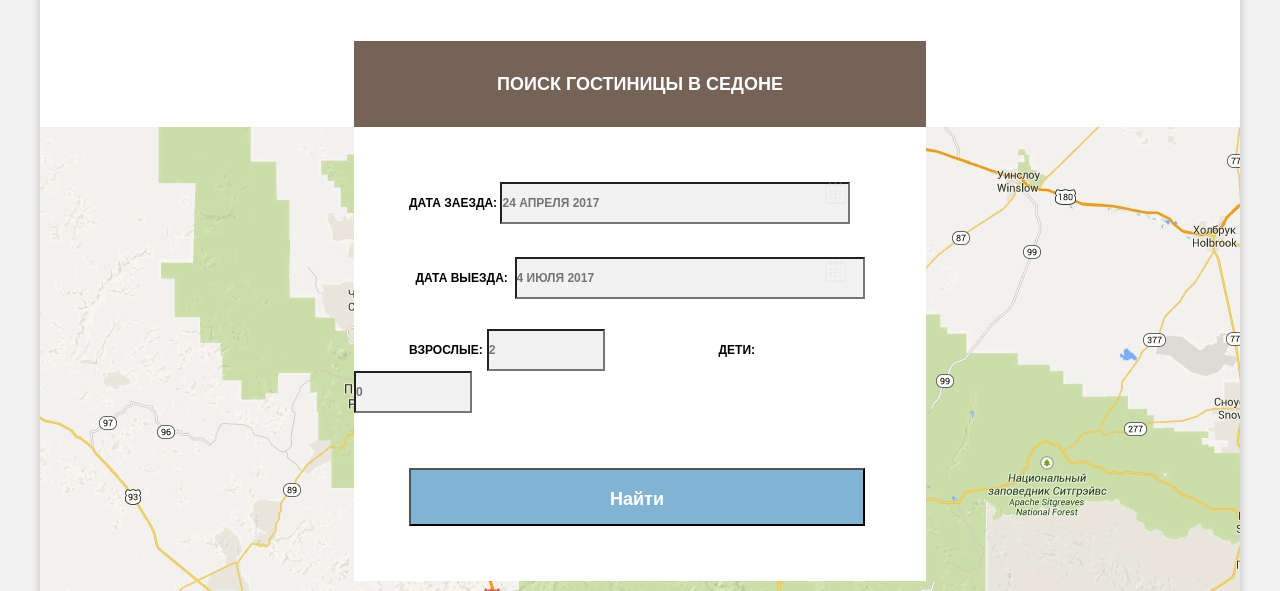
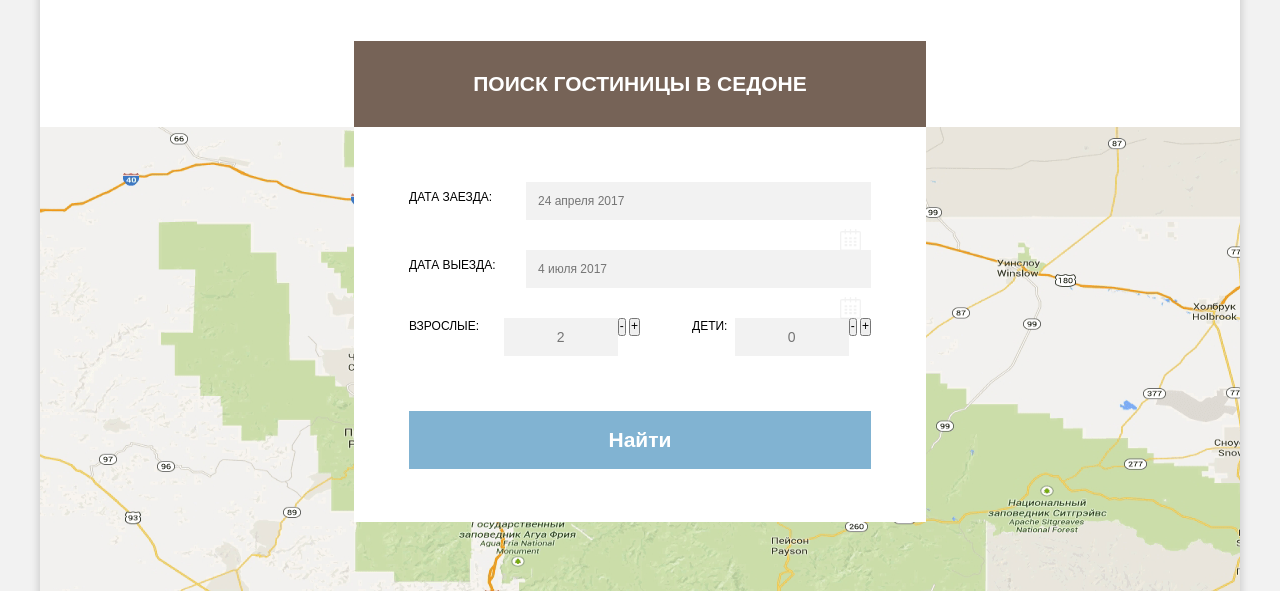
Before and after one commit to Nadezhda-shamsheeva/927389-sedona-26, a plain HTML site: page index.html in a window 1280 px wide. Shown: the part 2043-2634 px from the top of the page. Drawn offline with Linux system fonts and the light colour scheme.

Commit message:
Верстка формы поиска

```diff
--- a/css/style.css
+++ b/css/style.css
@@ -238,150 +238,116 @@ h2 {
 
 .favour {
     min-height: 763px;
-    background-image: url('../img/map.png');
-    background-repeat: no-repeat;
-    background-position: center bottom;
-    margin-top: auto;
-    position: relative;
 }
 
-.interested {
+.favour-title {
     min-height: 293px;
     background-color: #ffffff;
 }
 
-.interested p:first-of-type {
+.favour-title p:first-of-type {
     padding-top: 50px;
     padding-bottom: 25px;
 }
 
-.favour p:nth-child(2),
-.result {
+.favour-title p:nth-child(2) {
     font-size: 24px;
     line-height: 40px;
     font-weight: 700px;
     text-align: center;
 }
 
-.favour p:nth-child(3) {
+.favour-title p:nth-child(3) {
    font-size: 14px;
    line-height: 24px;
    font-weight: 400;
    color: #696969;
    text-align: center;
 }
+/*Форма*/
+.map {
+    position: relative;
+}
 
 .form-search {
     background-color: #ffffff;
     width: 572px;
+    height: 395px;
     position: absolute;
-    top: 207px;
+    top: -86px;
+    padding-top: 86px;
     left: 0;
     right: 0;
     margin-left: auto;
     margin-right: auto;
 }
 
-.form-search h3,
-.button {
-    font-size: 18px;
+.form-search h3 {
+    font-size: 21px;
     line-height: 86px;
     font-weight: 700;
     color: #ffffff;
-    background-color: #766357;
     text-align: center;
 }
 
-.form-search h3:hover {
+.form-search .form-title {
+    background-color: #766357;
+    margin-top: -86px;
+}
+
+.form-search .form-title:hover {
     background-color: #604e43;
+    cursor: pointer;
+}
+
+.form-search .form-title:active {
+    background-color: #503e33;
 }
 
 .form-search h3:active {
     color: #857871;
-    background-color: #503e33;
 }
 
-.form-search p {
-    min-width: 458px;
-    margin-left: 55px;
-    margin-bottom: 30px;
-    margin-right: 55px;
+.form-body {
+    padding: 55px;
 }
 
-.width-small {
-    display: inline;
+.fields-large {
+    position: relative;
+    margin-bottom: 30px;
+    clear: both;
+    text-align: right;
 }
 
-.form-search p:first-of-type {
-    margin-top: 55px;
+.fields-large label {
+    float: left;
+    line-height: 30px;
 }
 
-.form-search label {
-    position: relative;
-    left: 0;
+.form-body input {
+    padding-top: 6px;
+    padding-bottom: 6px;
+    box-sizing: border-box;
+    background-color: #f2f2f2;
+    line-height: 26px;
+    border: none;
 }
 
-.form-search label,
-.form-search input[type="text"] {
-    font-size: 12px;
-    line-height: 20px;
-    font-weight: 700;
-    color: #000000;
-    text-transform: uppercase;
+.form-body input[name="arrivaldate"],
+.form-body input[name="departuredate"] {
+    width: 345px;
+    padding-left: 12px;
 }
-
-.form-search input[type="text"] {
-    background-color: #f2f2f2;
-    height: 38px;
-    position: relative;
-    right: 0;
-}
-
-.large {
-    width: 346px;
-    position: relative;
-    right: 55px;
-}
-
-.small {
-    width: 114px;
-    margin-right: 0;
-}
-
 
 .calendar {
     position: absolute;
-    right: 80px;
-}
-
-.form-search input[type="text"]:hover {
-    background-color: #ebebeb;
-}
-
-.form-search input[type="text"]:focus {
-    background-color: #ffffff;
-    border: 2px solid #e5e5e5;
-}
-.button {
-    background-color: #81b3d2;
-    height: 58px;
-    width: 456px;
-    margin: 0 auto;
-    margin-top: 55px;
-    margin-bottom: 25px;
-    line-height: 58px;
-}
-
-.button:hover {
-    background-color: #669ec0;
-}
-
-.button:active {
-    background-color: #5496bd;
-    color: #88b6d1;
-}
-
-.calendar {
+    display: block;
+    padding-top: 9px;
+    right: 10px;
+    width: 21px;
+    height: 22px;
+    background-color: transparent;
+    background-repeat: no-repeat;
     opacity: 0.3;
     fill: #d7d7d7;
 }
@@ -394,6 +360,83 @@ h2 {
 .calendar:active svg {
     opacity: 1;
     fill: #81b3d2;
+}
+
+.fields-small {
+    float: left;
+    box-sizing: border-box;
+    width: 50%;
+}
+
+.fields-small label {
+    float: left;
+}
+
+.fields-small label[for=children] {
+    margin-left: 52px;
+}
+
+.fields-small input {
+    float: left;
+    width: 114px;
+    text-align: center;
+    font-size: 14px;
+}
+
+.fields-small div {
+    float: right;
+}
+
+.fields-small .btn {
+    float: left;
+    width: 38px;
+    height: 38px;
+    border: none;
+    background-color: #f2f2f2;
+    color: #a9a9a9;
+    font-family: "PT Sans", Arial, sans-serif;
+    font-size: 14px;
+    line-height: 26px;
+    text-transform: uppercase;
+    font-weight: 700;
+}
+
+.fields-small .btn:hover {
+    color: #000000;
+    background-color: #ebebeb;
+}
+
+.fields-small .btn:focus {
+    outline: 1px solid #e5e5e5;
+    background-color: #ffffff;
+}
+
+.fields-small .btn:active {
+    color: #81b3d2;
+}
+
+.form-body input[type=submit] {
+    width: 100%;
+    margin: 55px 0 0;
+    padding-top: 16px;
+    padding-bottom: 16px;
+    background-color: #81b3d2;
+    text-align: center;
+    color: #ffffff;
+    font-size: 21px;
+    line-height: 26px;
+    font-weight: 700;
+}
+
+.form-body input[type=submit]:hover {
+    background-color: #669ec0;
+    cursor: pointer;
+}
+
+.form-body input[type=submit]:active,
+.form-body input[type=submit]:focus {
+    background-color: #5496bd;
+    color: #88b6d1;
 }
 
 footer {
--- a/index.html
+++ b/index.html
@@ -1,18 +1,19 @@
 <!DOCTYPE html>
 <html lang="ru">
+
 <head>
   <meta charset="utf-8">
   <title>HTML Academy: Седона</title>
   <link href="css/normalize.css" rel="stylesheet">
   <link href="css/style.css" rel="stylesheet">
 </head>
+
 <body>
   <div class="wrapper">
     <header class="header">
       <nav class="main-nav">
         <div class="logo">
-      <img src="img/logo-sedona.svg" width="138" height="70"
-          alt="Логотип сайта Седона">
+          <img src="img/logo-sedona.svg" width="138" height="70" alt="Логотип сайта Седона">
         </div>
         <ul class="nav-list">
           <li><a href="#" aria-label="Информационный блок">Информация</a></li>
@@ -75,7 +76,7 @@
           </li>
         </ul>
         <ul class="reason-two">
-        <li >
+          <li>
             <p>Там есть мост дьявола</p>
             <p>- № 2 -</p>
             <p>Да, по нему можно пройти! Если конечно<br>
@@ -88,7 +89,7 @@
           </li>
         </ul>
         <ul class="reason-else">
-        <li >
+          <li>
             <p>Небольшая<br>площадь</p>
             <p>- № 3 -</p>
             <p>Все достопримечательности<br>
@@ -109,41 +110,62 @@
         </ul>
       </section>
       <section class="favour">
-      <div class="interested">
+        <div class="favour-title">
           <h2 class="visually-hidden">Поиск гостиницы в Седоне</h2>
           <p>Заинтересовались?</p>
           <p>Укажите предполагаемые даты поездки,<br>
             и мы подскажем вам лучшие предложения гостиниц в Седоне</p>
         </div>
+        <div class="map">
           <div class="form-search">
+            <div class="form-title">
               <h3>Поиск гостиницы в Седоне</h3>
-        <form action="https://echo.htmlacademy.ru" method="POST">
-          <p>
+            </div>
+            <form class="form-body" action="https://echo.htmlacademy.ru" method="POST">
+              <div class="fields-large">
                 <label for="arrival">Дата заезда:</label>
                 <input class="large" id="arrival" type="text" name="arrivaldate" value="" placeholder="24 апреля 2017">
                 <span class="calendar">
-                <svg xmlns="http://www.w3.org/2000/svg" width="21" height="22" viewBox="0 0 21 22"><path d="M19.251 2.025h-2.845V.648c0-.381-.294-.689-.656-.689-.363 0-.656.308-.656.689v1.377h-3.938V.648c0-.381-.294-.689-.655-.689-.363 0-.657.308-.657.689v1.377H5.906V.648c0-.381-.294-.689-.656-.689-.363 0-.657.308-.657.689v1.377H1.75C.784 2.025 0 2.847 0 3.862v16.302C0 21.179.784 22 1.75 22h17.501c.966 0 1.749-.821 1.749-1.836V3.862c0-1.015-.783-1.837-1.749-1.837zm.437 18.139a.448.448 0 0 1-.437.459H1.75a.45.45 0 0 1-.438-.459V3.862a.45.45 0 0 1 .438-.459h2.844v1.378c0 .381.294.689.657.689.362 0 .656-.308.656-.689V3.403h3.938v1.378c0 .381.294.689.657.689.361 0 .655-.308.655-.689V3.403h3.938v1.378c0 .381.293.689.656.689.362 0 .656-.308.656-.689V3.403h2.845c.241 0 .437.206.437.459v16.302z"/><path d="M4.594 8.225h2.625v2.066H4.594zM4.594 11.668h2.625v2.067H4.594zM4.594 15.112h2.625v2.066H4.594zM9.188 15.112h2.625v2.066H9.188zM9.188 11.668h2.625v2.067H9.188zM9.188 8.225h2.625v2.066H9.188zM13.781 15.112h2.625v2.066h-2.625zM13.781 11.668h2.625v2.067h-2.625zM13.781 8.225h2.625v2.066h-2.625z"/></svg>
+                  <svg xmlns="http://www.w3.org/2000/svg" width="21" height="22" viewBox="0 0 21 22">
+                    <path
+                      d="M19.251 2.025h-2.845V.648c0-.381-.294-.689-.656-.689-.363 0-.656.308-.656.689v1.377h-3.938V.648c0-.381-.294-.689-.655-.689-.363 0-.657.308-.657.689v1.377H5.906V.648c0-.381-.294-.689-.656-.689-.363 0-.657.308-.657.689v1.377H1.75C.784 2.025 0 2.847 0 3.862v16.302C0 21.179.784 22 1.75 22h17.501c.966 0 1.749-.821 1.749-1.836V3.862c0-1.015-.783-1.837-1.749-1.837zm.437 18.139a.448.448 0 0 1-.437.459H1.75a.45.45 0 0 1-.438-.459V3.862a.45.45 0 0 1 .438-.459h2.844v1.378c0 .381.294.689.657.689.362 0 .656-.308.656-.689V3.403h3.938v1.378c0 .381.294.689.657.689.361 0 .655-.308.655-.689V3.403h3.938v1.378c0 .381.293.689.656.689.362 0 .656-.308.656-.689V3.403h2.845c.241 0 .437.206.437.459v16.302z" />
+                    <path
+                      d="M4.594 8.225h2.625v2.066H4.594zM4.594 11.668h2.625v2.067H4.594zM4.594 15.112h2.625v2.066H4.594zM9.188 15.112h2.625v2.066H9.188zM9.188 11.668h2.625v2.067H9.188zM9.188 8.225h2.625v2.066H9.188zM13.781 15.112h2.625v2.066h-2.625zM13.781 11.668h2.625v2.067h-2.625zM13.781 8.225h2.625v2.066h-2.625z" />
+                    </svg>
                 </span>
-          </p>
-          <p>
+              </div>
+              <div class="fields-large">
                 <label for="departure">Дата выезда:</label>
                 <input class="large" id="departure" type="text" name="departuredate" value="" placeholder="4 июля 2017">
                 <span class="calendar">
-                <svg xmlns="http://www.w3.org/2000/svg" width="21" height="22" viewBox="0 0 21 22"><path d="M19.251 2.025h-2.845V.648c0-.381-.294-.689-.656-.689-.363 0-.656.308-.656.689v1.377h-3.938V.648c0-.381-.294-.689-.655-.689-.363 0-.657.308-.657.689v1.377H5.906V.648c0-.381-.294-.689-.656-.689-.363 0-.657.308-.657.689v1.377H1.75C.784 2.025 0 2.847 0 3.862v16.302C0 21.179.784 22 1.75 22h17.501c.966 0 1.749-.821 1.749-1.836V3.862c0-1.015-.783-1.837-1.749-1.837zm.437 18.139a.448.448 0 0 1-.437.459H1.75a.45.45 0 0 1-.438-.459V3.862a.45.45 0 0 1 .438-.459h2.844v1.378c0 .381.294.689.657.689.362 0 .656-.308.656-.689V3.403h3.938v1.378c0 .381.294.689.657.689.361 0 .655-.308.655-.689V3.403h3.938v1.378c0 .381.293.689.656.689.362 0 .656-.308.656-.689V3.403h2.845c.241 0 .437.206.437.459v16.302z"/><path d="M4.594 8.225h2.625v2.066H4.594zM4.594 11.668h2.625v2.067H4.594zM4.594 15.112h2.625v2.066H4.594zM9.188 15.112h2.625v2.066H9.188zM9.188 11.668h2.625v2.067H9.188zM9.188 8.225h2.625v2.066H9.188zM13.781 15.112h2.625v2.066h-2.625zM13.781 11.668h2.625v2.067h-2.625zM13.781 8.225h2.625v2.066h-2.625z"/></svg>
+                  <svg xmlns="http://www.w3.org/2000/svg" width="21" height="22" viewBox="0 0 21 22">
+                    <path
+                      d="M19.251 2.025h-2.845V.648c0-.381-.294-.689-.656-.689-.363 0-.656.308-.656.689v1.377h-3.938V.648c0-.381-.294-.689-.655-.689-.363 0-.657.308-.657.689v1.377H5.906V.648c0-.381-.294-.689-.656-.689-.363 0-.657.308-.657.689v1.377H1.75C.784 2.025 0 2.847 0 3.862v16.302C0 21.179.784 22 1.75 22h17.501c.966 0 1.749-.821 1.749-1.836V3.862c0-1.015-.783-1.837-1.749-1.837zm.437 18.139a.448.448 0 0 1-.437.459H1.75a.45.45 0 0 1-.438-.459V3.862a.45.45 0 0 1 .438-.459h2.844v1.378c0 .381.294.689.657.689.362 0 .656-.308.656-.689V3.403h3.938v1.378c0 .381.294.689.657.689.361 0 .655-.308.655-.689V3.403h3.938v1.378c0 .381.293.689.656.689.362 0 .656-.308.656-.689V3.403h2.845c.241 0 .437.206.437.459v16.302z" />
+                    <path
+                      d="M4.594 8.225h2.625v2.066H4.594zM4.594 11.668h2.625v2.067H4.594zM4.594 15.112h2.625v2.066H4.594zM9.188 15.112h2.625v2.066H9.188zM9.188 11.668h2.625v2.067H9.188zM9.188 8.225h2.625v2.066H9.188zM13.781 15.112h2.625v2.066h-2.625zM13.781 11.668h2.625v2.067h-2.625zM13.781 8.225h2.625v2.066h-2.625z" />
+                    </svg>
                 </span>
-          </p>
-          <p class="width-small">
+              </div>
+              <div class="fields-small">
                 <label for="adults">Взрослые:</label>
-            <input class="small" id="adults" type="text" name="adults" value=""  placeholder="2">
-          </p>
-          <p class="width-small">
-            <label for="children">Дети:</label>
+                <div class="adults-field">
+                  <button class="button" class="btn minus">-</button>
+                  <input class="small" id="adults" type="text" name="adults" value="" placeholder="2">
+                  <button class="button" class="btn plus">+</button>
+                </div>
+              </div>
+              <div class="fields-small">
+                <label class="children" for="children">Дети:</label>
+                <div class="children-field">
+                  <button class="button" class="btn minus">-</button>
                   <input class="small" id="children" type="text" name="children" value="" placeholder="0">
-          </p>
-          <p>
-            <button class="button" type="submit">Найти</button>
-          </p>
+                  <button class="button" class="btn plus">+</button>
+                </div>
+              </div>
+              <input type="submit" value="Найти">
             </form>
+          </div>
+          <img src="img/map.png" width="1200" height="470" alt="Изображение карты">
         </div>
       </section>
     </main>
@@ -154,20 +176,18 @@
       <div>
         <ul class="social-icon">
           <li class="icon-item">
-          <a class="icon-link" href="https://twitter.com/" aria-label="Седона в Твиттере"><img src="img/twitter.svg" width="46"
-              height="48" alt="Иконка Твиттера">
+            <a class="icon-link" href="https://twitter.com/" aria-label="Седона в Твиттере"><img src="img/twitter.svg"
+                width="46" height="48" alt="Иконка Твиттера">
             </a>
           </li>
           <li class="icon-item">
             <a class="icon-link" href="https://facebook.com/" aria-label="Седона на Фейсбуке">
-            <img src="img/fb-icon.svg" width="46"
-              height="48" alt="Иконка Фейсбука">
+              <img src="img/fb-icon.svg" width="46" height="48" alt="Иконка Фейсбука">
             </a>
           </li>
           <li class="icon-item">
             <a class="icon-link" href="https://youtube.com/" aria-label='Седона на Ютубе'>
-            <img src="img/youtube.svg" width="46"
-              height="48" alt="Иконка Ютуба">
+              <img src="img/youtube.svg" width="46" height="48" alt="Иконка Ютуба">
             </a>
           </li>
         </ul>
@@ -188,4 +208,5 @@
     </section>
   </div>
 </body>
+
 </html>
```
Lines whose indentation alone changed are shown as unchanged.
